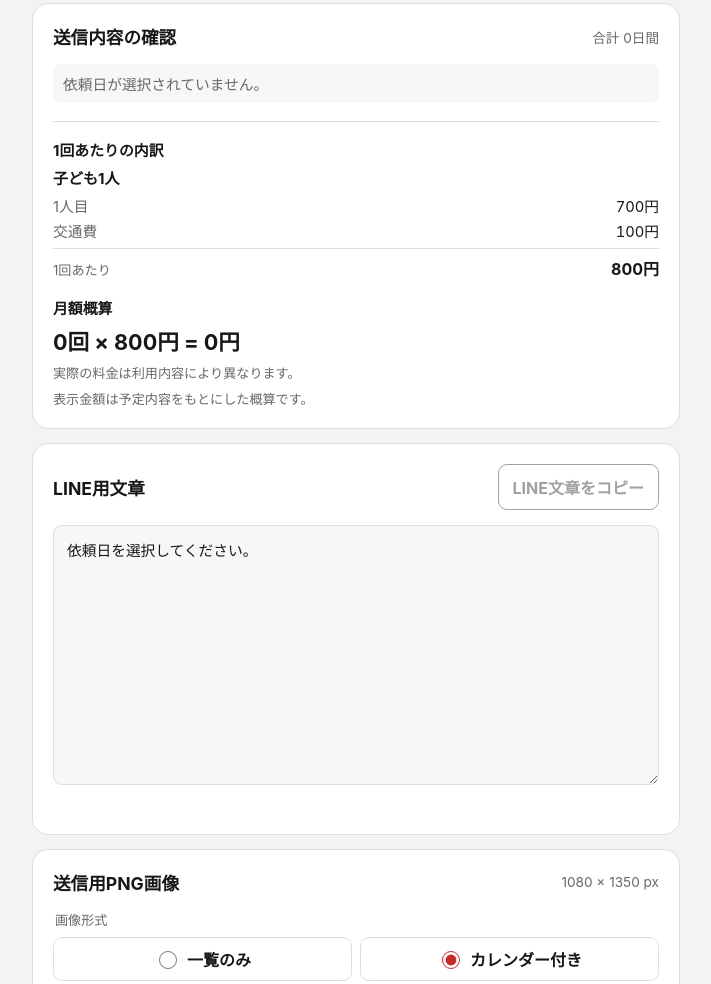
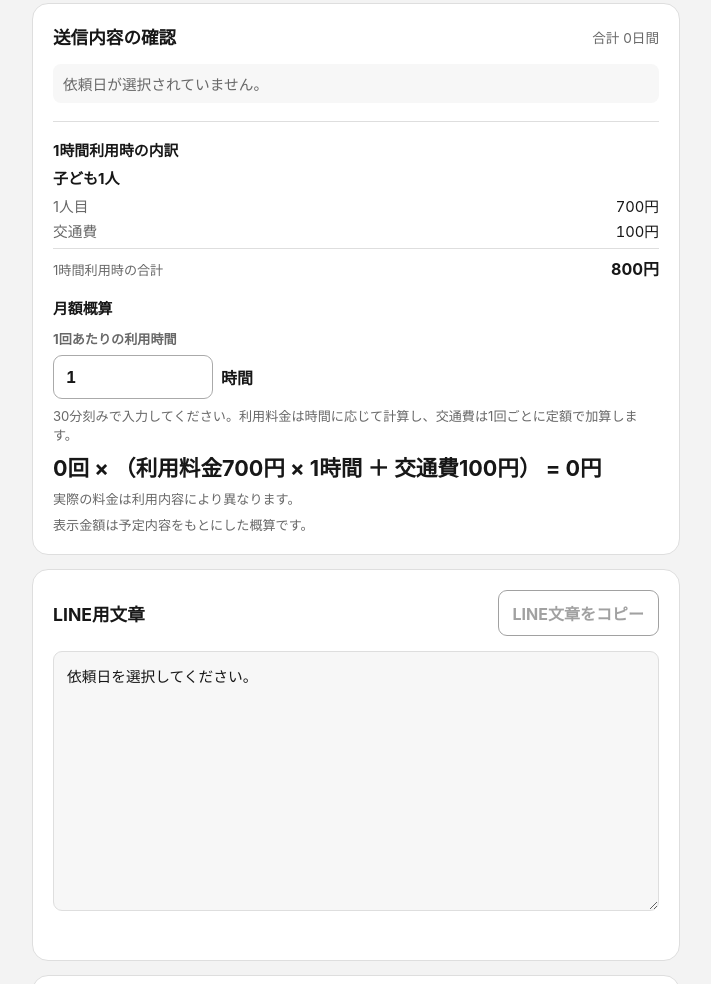
Before and after one commit to satomuraworks/famisapo-request-calendar, a website: page index.html in a window 1280 px wide. Shown: the part 942-1926 px from the top of the page, without its empty margins (284-995 px from the left). Drawn offline with Linux system fonts and the light colour scheme.

Commit message:
feat: support 30-minute fee estimates

```diff
--- a/app-utils.js
+++ b/app-utils.js
@@ -61,8 +61,18 @@ export function makePriceBreakdown(settings = DEFAULT_USAGE_SETTINGS) {
   return breakdown;
 }
 
-export function calculateEstimate(selectedCount, settings = DEFAULT_USAGE_SETTINGS) {
-  return Math.max(0, Number(selectedCount) || 0) * calculatePricePerVisit(settings);
+export function calculateEstimate(selectedCount, settings = DEFAULT_USAGE_SETTINGS, durationHours = 1) {
+  const normalized = normalizeUsageSettings(settings);
+  const normalizedDuration = Number(durationHours);
+  const durationMultiplier = Number.isFinite(normalizedDuration)
+    && normalizedDuration >= 0.5
+    && Number.isInteger(normalizedDuration * 2)
+    ? normalizedDuration
+    : 0;
+  if (!durationMultiplier) return 0;
+  const hourlyUsageFee = normalized.firstChildFee
+    + normalized.additionalChildFee * Math.max(0, normalized.childrenCount - 1);
+  return Math.max(0, Number(selectedCount) || 0) * (hourlyUsageFee * durationMultiplier + normalized.transportFee);
 }
 
 export function formatYen(amount) {
--- a/app.js
+++ b/app.js
@@ -20,8 +20,8 @@ import {
   SEND_STATUS_STORAGE_KEY,
   sendStatusLabel,
   SETTINGS_STORAGE_KEY,
-} from "./app-utils.js?v=20260723-holiday-selection";
-import { APP_UPDATED_AT, APP_VERSION } from "./version.js?v=20260723-reset-notice";
+} from "./app-utils.js?v=20260824-duration-pricing";
+import { APP_UPDATED_AT, APP_VERSION } from "./version.js?v=20260824-duration-pricing";
 
 const elements = {
   month: document.querySelector("#target-month"),
@@ -44,6 +44,7 @@ const elements = {
   priceBreakdown: document.querySelector("#price-breakdown"),
   priceBreakdownSummary: document.querySelector("#price-breakdown-summary"),
   pricePerVisit: document.querySelector("#price-per-visit"),
+  durationHours: document.querySelector("#duration-hours"),
   message: document.querySelector("#line-message"),
   copyButton: document.querySelector("#copy-button"),
   copyStatus: document.querySelector("#copy-status"),
@@ -107,6 +108,19 @@ function monthTitle(year, monthIndex) {
 
 function sortedSelection() {
   return [...selectedDates].sort();
+}
+
+function getDurationHours() {
+  const duration = elements.durationHours.valueAsNumber;
+  return Number.isFinite(duration) && duration >= 0.5 && Number.isInteger(duration * 2) ? duration : 0;
+}
+
+function formatDuration(hours) {
+  const totalMinutes = Math.round(hours * 60);
+  const wholeHours = Math.floor(totalMinutes / 60);
+  const minutes = totalMinutes % 60;
+  if (!wholeHours) return `${minutes}分`;
+  return minutes ? `${wholeHours}時間${minutes}分` : `${wholeHours}時間`;
 }
 
 function getImageLayout() {
@@ -301,8 +315,12 @@ function updateConfirmation() {
 
   elements.summary.textContent = `合計 ${count}日間`;
   const settings = getCurrentUsageSettings();
-  const perVisit = calculatePricePerVisit(settings);
-  elements.cost.textContent = `${count}回 × ${formatYen(perVisit)}円 = ${formatYen(calculateEstimate(count, settings))}円`;
+  const perHour = calculatePricePerVisit(settings);
+  const durationHours = getDurationHours();
+  const hourlyUsageFee = perHour - settings.transportFee;
+  elements.cost.textContent = durationHours
+    ? `${count}回 × （利用料金${formatYen(hourlyUsageFee)}円 × ${formatDuration(durationHours)} ＋ 交通費${formatYen(settings.transportFee)}円） = ${formatYen(calculateEstimate(count, settings, durationHours))}円`
+    : "利用時間を30分刻みで入力してください。";
   elements.message.value = makeLineMessage(getSelectedMonth().year, getSelectedMonth().monthIndex, dates);
   elements.copyButton.disabled = count === 0;
   elements.generateButton.disabled = count === 0;
@@ -730,6 +748,11 @@ elements.childrenIncrease.addEventListener("click", () => {
     updateConfirmation();
   });
 });
+elements.durationHours.addEventListener("input", () => {
+  const duration = elements.durationHours.valueAsNumber;
+  elements.durationHours.setAttribute("aria-invalid", String(elements.durationHours.value !== "" && (!Number.isFinite(duration) || duration < 0.5 || !Number.isInteger(duration * 2))));
+  updateConfirmation();
+});
 elements.saveSettingsButton.addEventListener("click", () => {
   if (saveSettings()) setTransientStatus(elements.settingStatus, "利用設定を保存しました。");
 });
--- a/index.html
+++ b/index.html
@@ -5,7 +5,7 @@
     <meta name="viewport" content="width=device-width, initial-scale=1, viewport-fit=cover" />
     <meta name="theme-color" content="#ffffff" />
     <title>ファミサポ予定づくり</title>
-    <link rel="stylesheet" href="styles.css?v=20260724-reset-modal" />
+    <link rel="stylesheet" href="styles.css?v=20260824-duration-pricing" />
   </head>
   <body>
     <p id="reset-complete-notice" class="reset-complete-notice" role="status" aria-live="polite" hidden></p>
@@ -52,11 +52,11 @@
             </div>
 
             <label class="setting-field" for="first-child-fee">
-              <span class="setting-label">子ども1人目の1回あたり料金</span>
+              <span class="setting-label">子ども1人目の1時間料金</span>
               <span class="yen-input"><input id="first-child-fee" type="number" min="0" step="1" inputmode="numeric" value="700" />円</span>
             </label>
             <label class="setting-field" for="additional-child-fee">
-              <span class="setting-label">子ども2人目以降の1人あたり料金</span>
+              <span class="setting-label">子ども2人目以降の1人あたりの1時間料金</span>
               <span class="yen-input"><input id="additional-child-fee" type="number" min="0" step="1" inputmode="numeric" value="350" />円</span>
             </label>
             <label class="setting-field" for="transport-fee">
@@ -112,12 +112,17 @@
         </div>
         <ul id="selected-dates" class="selected-dates" aria-label="選択した依頼日"></ul>
         <div class="estimate" aria-label="画面上の概算金額">
-          <h3>1回あたりの内訳</h3>
+          <h3>1時間利用時の内訳</h3>
           <p id="price-breakdown-summary" class="price-breakdown-summary">子ども1人</p>
-          <dl id="price-breakdown" class="price-breakdown" aria-label="1回あたりの料金内訳"></dl>
-          <div class="price-breakdown-total"><span>1回あたり</span><strong id="price-per-visit">800円</strong></div>
+          <dl id="price-breakdown" class="price-breakdown" aria-label="1時間利用時の料金内訳"></dl>
+          <div class="price-breakdown-total"><span>1時間利用時の合計</span><strong id="price-per-visit">800円</strong></div>
           <h3>月額概算</h3>
-          <strong id="estimated-cost">0回 × 1,150円 = 0円</strong>
+          <label class="estimate-duration" for="duration-hours">
+            <span>1回あたりの利用時間</span>
+            <span><input id="duration-hours" type="number" min="0.5" step="0.5" inputmode="decimal" value="1" />時間</span>
+          </label>
+          <small id="duration-hint">30分刻みで入力してください。利用料金は時間に応じて計算し、交通費は1回ごとに定額で加算します。</small>
+          <strong id="estimated-cost">0回 × 1時間 × 800円 = 0円</strong>
           <small class="estimate-notice">実際の料金は利用内容により異なります。</small>
           <small>表示金額は予定内容をもとにした概算です。</small>
         </div>
@@ -195,6 +200,6 @@
       <p id="app-version"></p>
       <p id="app-updated-at"></p>
     </footer>
-    <script type="module" src="app.js?v=20260724-reset-modal"></script>
+    <script type="module" src="app.js?v=20260824-duration-pricing"></script>
   </body>
 </html>
--- a/styles.css
+++ b/styles.css
@@ -121,6 +121,10 @@ h2 { margin: 0; font-size: 1.1rem; }
 .estimate h3:not(:first-child) { margin-top: 10px; }
 .estimate span, .estimate small { color: var(--muted); font-size: .82rem; }
 .estimate > strong { color: var(--ink); font-size: clamp(1.15rem, 4vw, 1.35rem); }
+.estimate-duration { display: grid; gap: 7px; margin-top: 4px; color: var(--ink); font-size: .94rem; font-weight: 700; }
+.estimate-duration > span:last-child { display: flex; align-items: center; gap: 8px; color: var(--ink); font-size: 1rem; }
+.estimate-duration input { width: min(100%, 160px); min-height: 44px; padding: 8px 12px; color: var(--ink); background: #fff; border: 1px solid #aaa; border-radius: 9px; font-size: 1rem; font-variant-numeric: tabular-nums; }
+.estimate-duration input[aria-invalid="true"] { border-color: #b74b4b; background: #fff6f6; }
 .price-breakdown { display: grid; grid-template-columns: 1fr auto; gap: 4px 16px; margin: 0; font-size: .92rem; }
 .price-breakdown-summary { margin: 0; color: var(--ink); font-size: .94rem; font-weight: 700; }
 .price-breakdown dt { color: var(--muted); }
--- a/version.js
+++ b/version.js
@@ -1,2 +1,2 @@
-export const APP_VERSION = "1.1.3";
-export const APP_UPDATED_AT = "2026-07-23";
+export const APP_VERSION = "1.2.0";
+export const APP_UPDATED_AT = "2026-08-24";
```
Also changed, not shown: tests/date-utils.test.js (+5 -2 lines).
